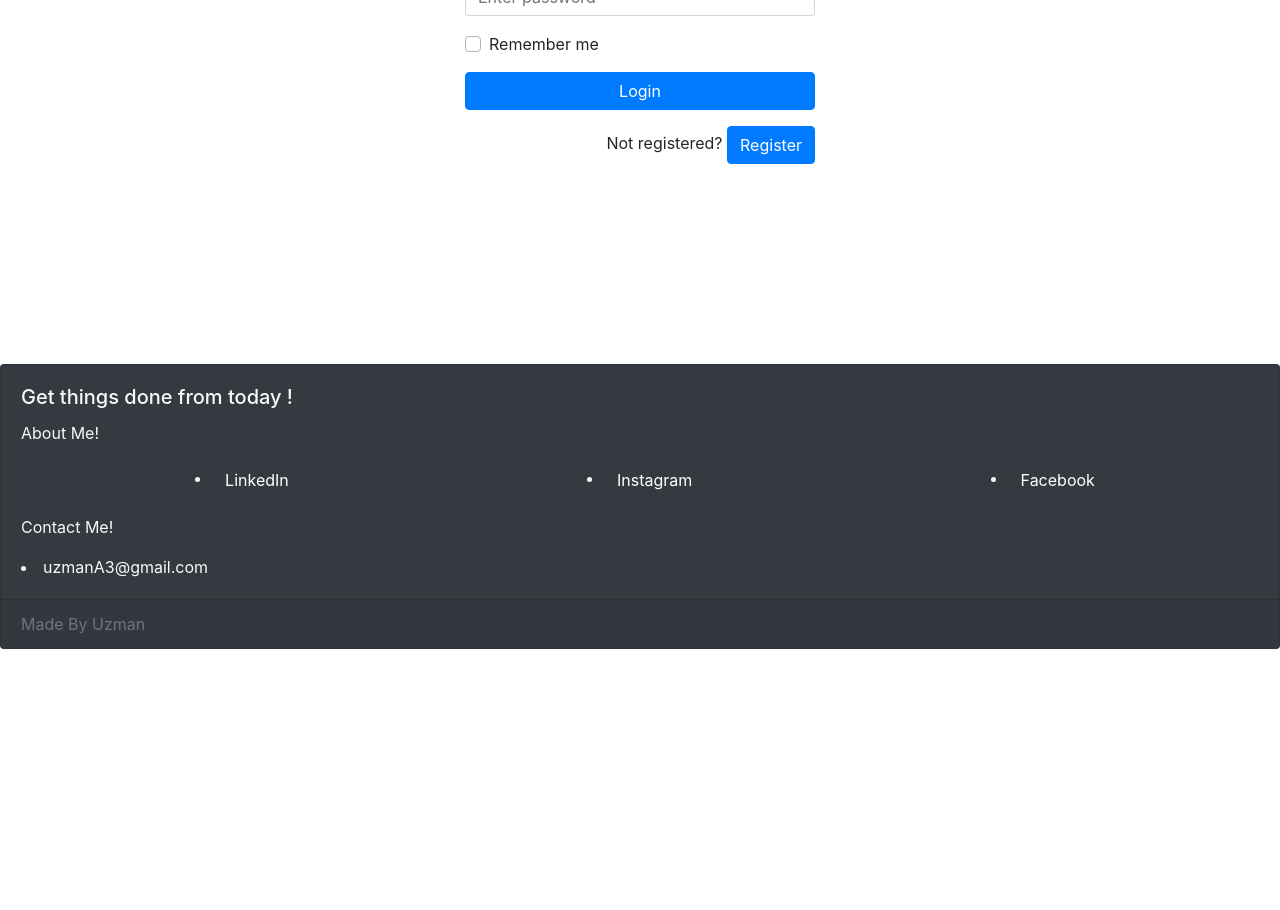
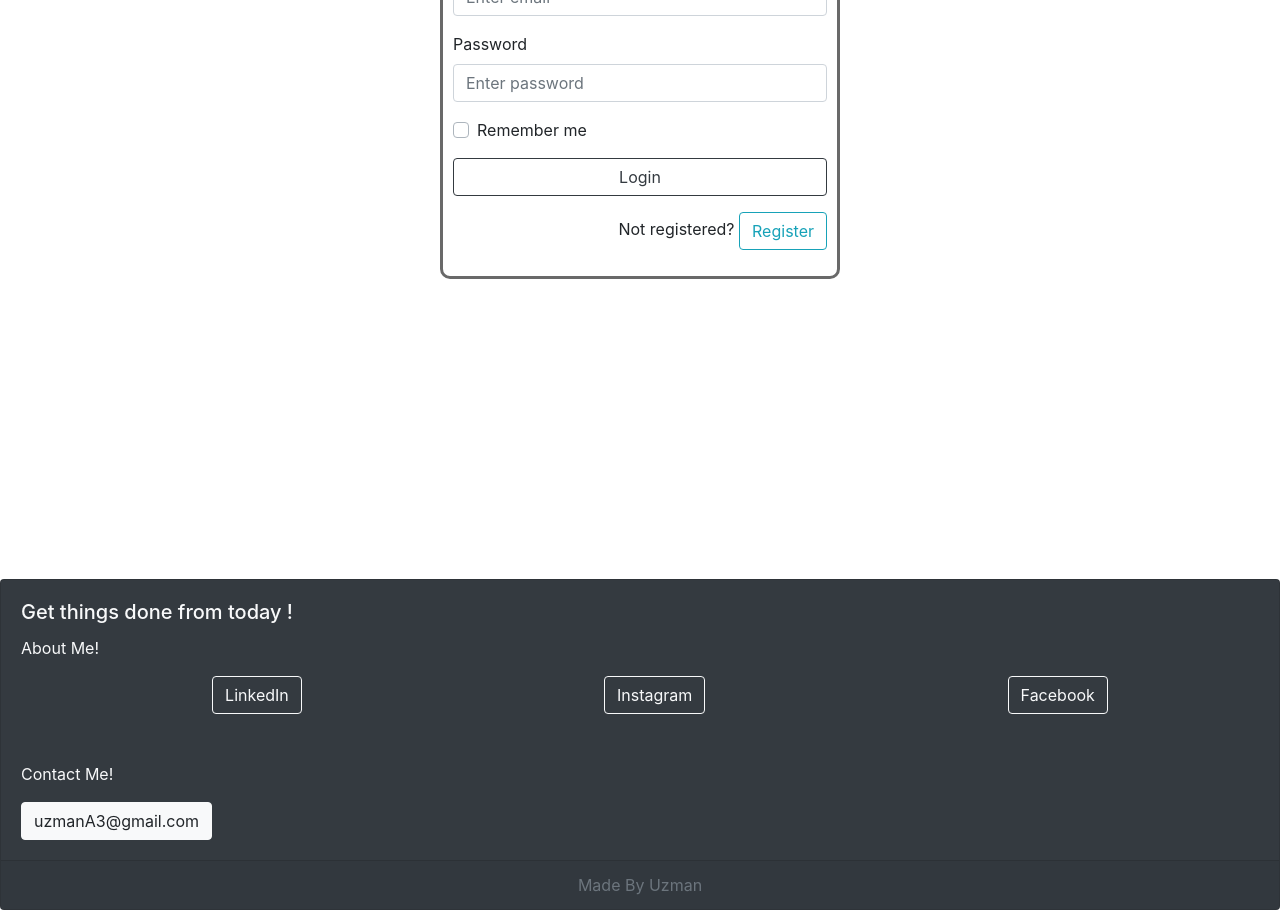
Before and after one commit to Mian-Uzman/React-Django-TodoList-2.0, a React (Create React App) app in the folder frontend/: page /lists/1 in a window 1280 px wide. Shown: the part 280-1190 px from the top of the page. Before the commit the page ends 929 px from the top, so only its background shows below. Built offline with nearby package versions, Linux system fonts and the light colour scheme.

Commit message:
ui changes

```diff
--- a/frontend/src/components/Auth/login.jsx
+++ b/frontend/src/components/Auth/login.jsx
@@ -59,12 +59,12 @@ function Login({ handle_login, setDisplayForm }) {
 
                 <button
                     type="submit"
-                    className="btn btn-primary btn-block mb-3"
+                    className="btn btn-outline-dark btn-block mb-3"
                     onClick={(e) => handle_login(e, { username, password })}>Login</button>
 
             </form>
             <p className="forgot-password text-right">
-                Not registered?  <button className='btn btn-primary ' onClick={() => setDisplayForm(false)}>
+                Not registered?  <button className='btn btn-outline-info' onClick={() => setDisplayForm(false)}>
                     Register
           </button>
             </p>
--- a/frontend/src/components/Auth/register.jsx
+++ b/frontend/src/components/Auth/register.jsx
@@ -74,14 +74,14 @@ function Register({ handle_signup, setDisplayForm }) {
 
                 <button
                     type="submit"
-                    className="btn btn-primary btn-block mb-3"
+                    className="btn btn-outline-dark btn-block mb-3"
                     onClick={(e) => {
                         (password === passwordAgain)
                             ? handle_signup(e, { username, password, passwordAgain })
                             : handleWrongPass(e)
                     }}>Sign Up</button>
                 <p className="forgot-password text-right">
-                    Already registered <button className='btn btn-primary' onClick={() => setDisplayForm(true)}>Sign In</button>
+                    Already registered <button className='btn btn-outline-info' onClick={() => setDisplayForm(true)}>Sign In</button>
                 </p>
             </form>
         </div>
--- a/frontend/src/components/Items/newitem.jsx
+++ b/frontend/src/components/Items/newitem.jsx
@@ -20,12 +20,12 @@ function NewItem({ handleAddText, handleSubmitButton }) {
 
                 <button
                     type="button"
-                    className="btn btn-success"
+                    className="btn btn-outline-info"
                     onClick={handleSubmitButton}>Create
                             </button>
 
                 <Link to="/lists/">
-                    <button className="ml-2 btn btn-dark" variant="dark">Back</button>
+                    <button className="ml-2 btn btn-outline-dark" variant="dark">Back</button>
                 </Link>
             </div>
         </React.Fragment>
--- a/frontend/src/components/List/List.jsx
+++ b/frontend/src/components/List/List.jsx
@@ -8,20 +8,21 @@ function List({ todolist, deleteList }) {
             {
                 todolist.map((item, index) => (
                     <tr key={item.id}>
-                        <td >{index + 1}</td>
-                        <td >{item.name}</td>
-                        <td >
+                        <td style={{ width: '10%' }} className="table-active">{index + 1}</td>
+                        <td style={{ width: '50%' }}>{item.name}</td>
+                        <td style={{ width: '40%' }}>
                             <Link
                                 to={{
                                     pathname: `/lists/${item.id}`,
                                     name: item.name,
 
                                 }}>
-                                <Button className="btn btn-primary mr-3">Add Item</Button>
+                                <button className=" btn btn-outline-info" >Add Item</button>
+
                             </Link>
-                            <Button
-                                className="btn btn-danger"
-                                onClick={() => deleteList(item)}>Delete</Button>
+                            <button className="ml-3 btn btn-outline-danger" onClick={() => deleteList(item)}>Delete</button>
+
+
                         </td>
                     </tr>
                 ))
--- a/frontend/src/components/List/ToDoList.jsx
+++ b/frontend/src/components/List/ToDoList.jsx
@@ -59,8 +59,8 @@ function ToDoList() {
     return (
         <div className='all-lists'>
             <h3>Total Lists: {todolist.length}</h3>
-            <Table striped bordered hover>
-                <thead>
+            <Table className="table table-bordered table-hover" >
+                <thead className="thead-dark">
                     <tr>
                         <th>ID</th>
                         <th>List Name</th>
--- a/frontend/src/components/List/createlist.jsx
+++ b/frontend/src/components/List/createlist.jsx
@@ -18,7 +18,7 @@ function CreateList({ handleAddList, handleSubmitButton }) {
             <Link to="/lists/">
                 <button
                     type="button"
-                    className="btn btn-success"
+                    className="btn btn-outline-info"
                     onClick={handleSubmitButton}>Create
         </button>
             </Link>
--- a/frontend/src/components/UI/Header.jsx
+++ b/frontend/src/components/UI/Header.jsx
@@ -9,7 +9,6 @@ function Header({ username, handle_logout, logged_in }) {
         return (
             <Nav className="justify-content-end">
                 <Navbar.Brand >Not logged in</Navbar.Brand>
-
             </Nav>
         )
 
@@ -30,7 +29,7 @@ function Header({ username, handle_logout, logged_in }) {
     return (
         <React.Fragment>
             <Navbar collapseOnSelect expand="lg" bg="dark" variant="dark">
-                <Navbar.Brand style={{ fontFamily: "Blackadder ITC", fontSize: "35px" }}>Uzman</Navbar.Brand>
+                <Navbar.Brand style={{ fontFamily: "Blackadder ITC", fontSize: "30px" }}>Uzman</Navbar.Brand>
                 <Navbar.Toggle aria-controls="responsive-navbar-nav" />
                 <Navbar.Collapse id="responsive-navbar-nav">
                     <Nav className="mr-auto">
--- a/frontend/src/components/UI/footer.jsx
+++ b/frontend/src/components/UI/footer.jsx
@@ -1,36 +1,47 @@
 import React from 'react';
 import { Card, Button } from 'react-bootstrap';
 import '../style.css';
+
 
 function Footer() {
     return (
         <div className='footer'>
             <Card bg="dark" text="light">
                 <Card.Body>
-                    <Card.Title>Get things done from today !</Card.Title>
-                    <Card.Text>
+                    <Card.Title >Get things done from today !</Card.Title>
+                    <p>
                         About Me!
-                </Card.Text>
+                </p>
                     <ul className='footer-list'>
-                        <li>
-                            <Button variant="dark" href='https://www.linkedin.com/in/mian-uzman-munib-b250501ba/'>LinkedIn</Button>
-                        </li>
-                        <li>
-                            <Button variant="dark" href='https://www.instagram.com/mian__uzman/'>Instagram</Button>
-                        </li>
-                        <li>
-                            <Button variant="dark" href='https://www.facebook.com/uzman.munib/'>Facebook</Button>
-                        </li>
+                        <button
+                            type="button"
+                            className="btn btn-outline-light"
+                            href='https://www.linkedin.com/in/mian-uzman-munib-b250501ba/'>LinkedIn
+                        </button>
+                        <button
+                            type="button"
+                            className="btn  btn-outline-light"
+                            href='https://www.instagram.com/mian__uzman/'>Instagram
+                        </button>
+                        <button
+                            type="button"
+                            className="btn  btn-outline-light"
+                            href='https://www.facebook.com/uzman.munib/'>Facebook
+                        </button>
+
                     </ul>
 
-                    <Card.Text className="mt-3">
+                    <Card.Text className="mt-5" >
                         Contact Me!
                 </Card.Text>
-                    <li>
-                        uzmanA3@gmail.com
-                </li>
+                    <button
+
+                        type="button"
+                        className="btn btn-light"
+                        href='https://www.facebook.com/uzman.munib/'>uzmanA3@gmail.com
+                        </button>
                 </Card.Body>
-                <Card.Footer className="text-muted">Made By Uzman</Card.Footer>
+                <Card.Footer style={{ textAlign: 'center' }} className="text-muted">Made By Uzman</Card.Footer>
             </Card>
         </div>
     )
--- a/frontend/src/components/style.css
+++ b/frontend/src/components/style.css
@@ -12,20 +12,14 @@ margin:0;
 .heading{
     text-align: center;
 }
-.list-heading{
-    text-align: center;
-    margin-top: 15px;
-    margin-bottom: 15px;
-}
 
-.list-content{
-    font-size: larger;
-}
+
+
 
 .item-input{
 
     margin-top: 50px;
-    width: 30%;
+    width: 40%;
     margin-bottom: 50px;
 }
 
@@ -43,8 +37,7 @@ margin:0;
 }
 
 .footer{
-    margin-top: 200px;
-    max-height: 20px;
+    margin-top: 300px;
 }
 .footer-list {
     display: flex;
@@ -53,14 +46,23 @@ margin:0;
 }
 
 .login-screen{
-    margin-top: 20px;
+    margin-top: 100px;
     margin-left: auto;
     margin-right: auto;
-    width: 350px;
+    border-style: solid;
+    border-radius: 10px;
+    border-color: #696969;
+    width: 400px;
+    padding: 10px;
 }
 .register-screen{
-    margin-top: 20px;
+    padding: 10px;
+
+    border-style: solid;
+    border-radius: 10px;
+    border-color: #696969;
+    margin-top: 100px;
     margin-left: auto;
     margin-right: auto;
-    width: 350px;
+    width: 400px;
 }
```
Also changed, not shown: frontend/src/components/Items/items.jsx (+26 -20 lines), 1 other file (tests, documents, lock files or other folders).
